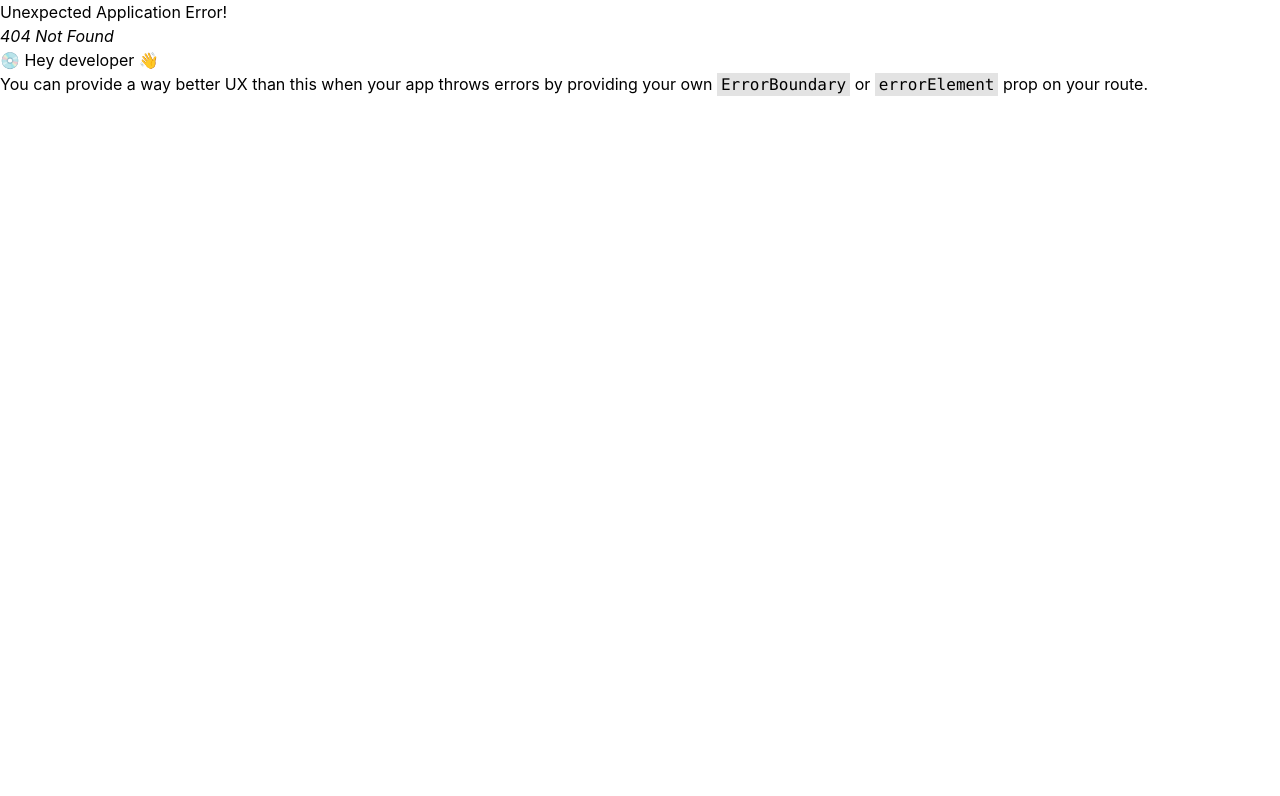
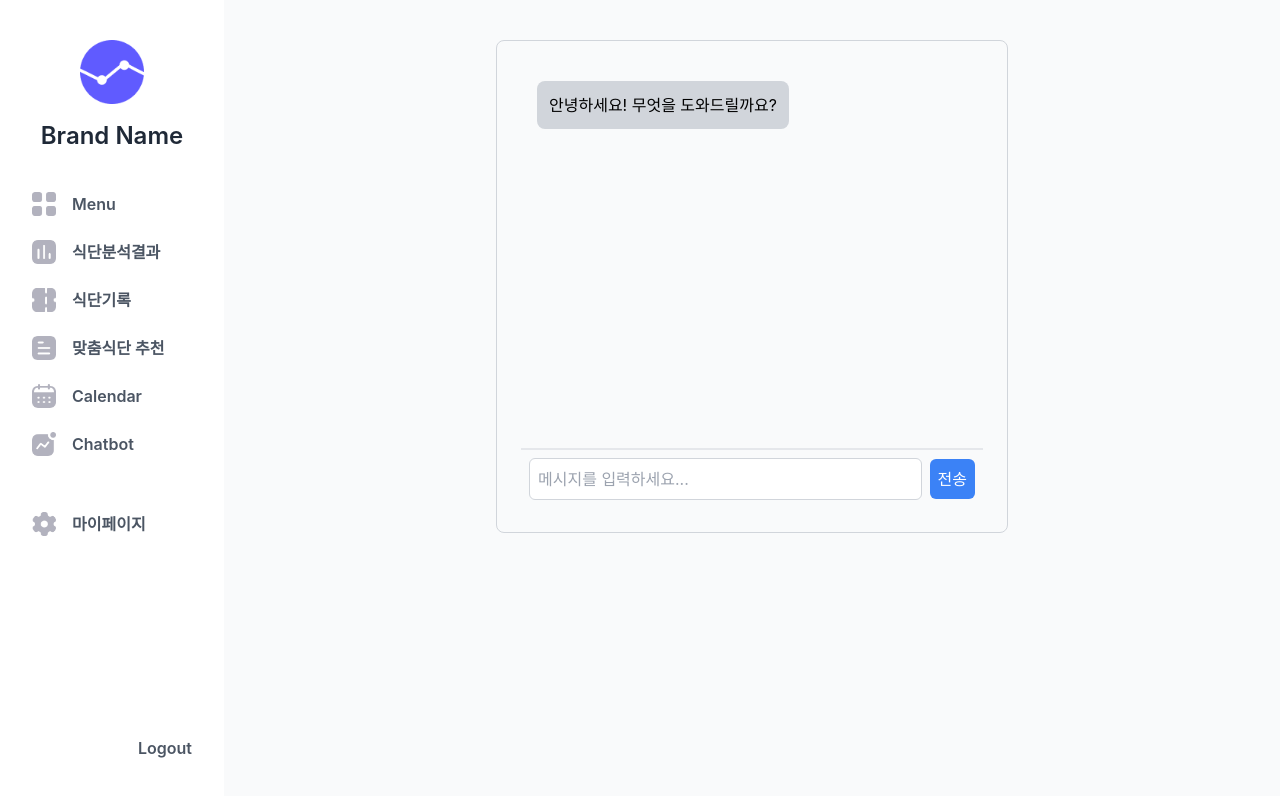
Before and after one commit to food-insight/front, a React (Create React App) app: page /chatbot in a window 1280 px wide. Before the commit this address had no page. Shown: the top 796 px of the page. Built offline with nearby package versions, Linux system fonts and the light colour scheme.

Commit message:
feat : chatbot 추가, root.js 변경, SidebarComponent.js 변경

```diff
--- a/package.json
+++ b/package.json
@@ -7,6 +7,7 @@
     "@testing-library/jest-dom": "^6.6.3",
     "@testing-library/react": "^16.2.0",
     "@testing-library/user-event": "^13.5.0",
+    "axios": "^1.8.3",
     "react": "^19.0.0",
     "react-dom": "^19.0.0",
     "react-icons": "^5.5.0",
--- a/src/components/SidebarComponent.js
+++ b/src/components/SidebarComponent.js
@@ -47,13 +47,11 @@ const SidebarComponent = () => {
                             <img src={calendar} alt="Calendar" className="w-6 h-6 opacity-30 hover:opacity-50"/>
                             <span className="text-base font-semibold text-gray-600 hover:text-blue-500">Calendar</span>
                         </div>
-                        <div className="flex items-center space-x-4 relative cursor-pointer" onClick={handleAlert}>
+                        <div className="flex items-center space-x-4 relative cursor-pointer">
                             <img src={chatbot} alt="Chatbot" className="w-6 h-6 opacity-30 hover:opacity-50"/>
-                            <span className="text-base font-semibold text-gray-600 hover:text-blue-500">Chatbot</span>
-                            <div
-                                className="bg-red-100 rounded-full w-[22px] h-3.5 flex justify-center items-center hover:bg-red-200">
-                                <span className="text-[10px] font-semibold text-red-600">49</span>
-                            </div>
+                            <Link to="/chatbot" className="text-base font-semibold text-gray-600 hover:text-blue-500">
+                                Chatbot
+                            </Link>
                         </div>
                         <div className="flex items-center space-x-4 pt-8 cursor-pointer" onClick={handleAlert}>
                             <img src={setting} alt="Setting" className="w-6 h-6 opacity-30 hover:opacity-50"/>
--- /dev/null
+++ b/src/components/chatbot/ChatInput.js
@@ -0,0 +1,28 @@
+import React, { useState } from "react";
+
+const ChatInput = ({ onSend }) => {
+  const [input, setInput] = useState("");
+
+  const handleSend = () => {
+    if (!input.trim()) return;
+    onSend(input);
+    setInput("");
+  };
+
+  return (
+    <div className="flex items-center p-2 border-t">
+      <input
+        type="text"
+        value={input}
+        onChange={(e) => setInput(e.target.value)}
+        placeholder="메시지를 입력하세요..."
+        className="flex-1 p-2 border border-gray-300 rounded-md"
+      />
+      <button onClick={handleSend} className="ml-2 p-2 bg-blue-500 text-white rounded-md">
+        전송
+      </button>
+    </div>
+  );
+};
+
+export default ChatInput;
--- /dev/null
+++ b/src/components/chatbot/Chatbot.js
@@ -0,0 +1,33 @@
+import React, { useState } from "react";
+import MessageBubble from "./MessageBubble";
+import ChatInput from "./ChatInput";
+import axios from "axios";
+
+const Chatbot = () => {
+  const [messages, setMessages] = useState([{ text: "안녕하세요! 무엇을 도와드릴까요?", sender: "bot" }]);
+
+  const sendMessage = async (message) => {
+    const userMessage = { text: message, sender: "user" };
+    setMessages((prev) => [...prev, userMessage]);
+
+    try {
+      const response = await axios.post("http://localhost:8080/chat", { message });
+      setMessages((prev) => [...prev, { text: response.data.reply, sender: "bot" }]);
+    } catch (error) {
+      setMessages((prev) => [...prev, { text: "서버 오류가 발생했습니다.", sender: "bot" }]);
+    }
+  };
+
+  return (
+    <div className="w-full max-w-lg mx-auto p-6 border border-gray-300 rounded-lg">
+      <div className="h-96 overflow-y-auto border-b p-4">
+        {messages.map((msg, index) => (
+          <MessageBubble key={index} text={msg.text} sender={msg.sender} />
+        ))}
+      </div>
+      <ChatInput onSend={sendMessage} />
+    </div>
+  );
+};
+
+export default Chatbot;
--- /dev/null
+++ b/src/components/chatbot/MessageBubble.js
@@ -0,0 +1,13 @@
+import React from "react";
+
+const MessageBubble = ({ text, sender }) => {
+  return (
+    <div className={`flex ${sender === "user" ? "justify-end" : "justify-start"} mb-2`}>
+      <div className={`p-3 rounded-lg ${sender === "user" ? "bg-blue-500 text-white" : "bg-gray-300 text-black"}`}>
+        {text}
+      </div>
+    </div>
+  );
+};
+
+export default MessageBubble;
--- /dev/null
+++ b/src/pages/ChatbotPage.js
@@ -0,0 +1,13 @@
+import React from 'react';
+import Chatbot from '../components/chatbot/Chatbot';
+import BasicLayout from '../layouts/BasicLayout';
+
+const ChatbotPage = () => {
+    return (
+        <BasicLayout>
+            <Chatbot />
+        </BasicLayout>
+    );
+}
+
+export default ChatbotPage;
--- a/src/router/root.js
+++ b/src/router/root.js
@@ -6,6 +6,7 @@ const Loading = <div className="loading-image"></div>
 
 const Main = lazy(() => import("../pages/MainPage"))
 const Records = lazy(() => import("../pages/RecordsPage"))
+const Chatbot = lazy(() => import("../pages/ChatbotPage"));
 
 const root = createBrowserRouter([
     {
@@ -15,6 +16,10 @@ const root = createBrowserRouter([
     {
         path: "/records",
         element: <Suspense fallback={Loading}><Records/></Suspense>
+    },
+    {
+        path: "/chatbot",
+        element: <Suspense fallback={Loading}><Chatbot/></Suspense>
     }
 ])
 
```
Also changed, not shown: 1 other file (tests, documents, lock files or other folders).
